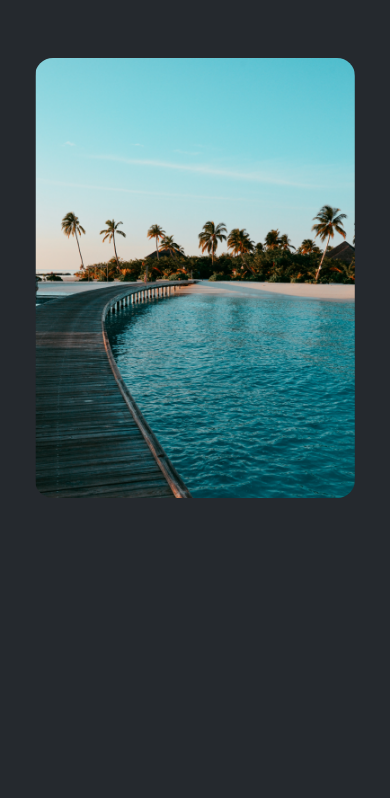
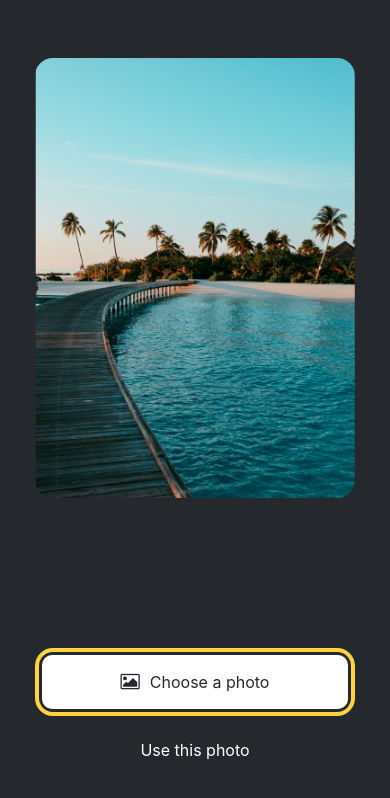
Before and after one commit to gjuliao/StickerSmash, a React Native app: screen / in a window 390 px wide. Shown: the top 798 px of the page. Built offline with nearby package versions, Linux system fonts and the light colour scheme.

Commit message:
Implemented working buttons

```diff
--- a/App.js
+++ b/App.js
@@ -1,15 +1,24 @@
 import { StatusBar } from 'expo-status-bar';
-import { StyleSheet, Text, View, Image } from 'react-native';
+import { StyleSheet, View } from 'react-native';
+
 import ImageViewer from './components/ImageViewer';
+import Button from './components/Button';
 
 const PlaceholderImage = require('./assets/images/background-image.png');
 
 export default function App() {
   return (
     <View style={styles.container}>
+
       <View style={styles.imageContainer}>
-      <ImageViewer PlaceHolderImageSource={PlaceholderImage} />
+        <ImageViewer PlaceHolderImageSource={PlaceholderImage} />
       </View>
+
+      <View style={styles.footContainer}>
+        <Button theme='primary' label="Choose a photo" />
+        <Button label="Use this photo" />
+      </View>
+
       <StatusBar style="auto" />
     </View>
   );
@@ -25,5 +34,9 @@
   imageContainer: {
     flex: 1,
     paddingTop: 58
+  },
+  footContainer: {
+    alignItems: 'center',
+    flex: 1/3
   }
 });
--- /dev/null
+++ b/components/Button.js
@@ -0,0 +1,55 @@
+import { Pressable, StyleSheet, Text, View } from 'react-native'
+import FontAwesome from "@expo/vector-icons/FontAwesome";
+import React from 'react'
+
+export default function Button({label, theme}) {
+    if (theme === 'primary') {
+        return (
+            <View style={[styles.buttonContainer, { borderWidth: 4, borderColor: "#ffd33d", borderRadius: 18}]}>
+                <Pressable style={[styles.button, { backgroundColor: "#fff" }]} onPress={() => alert('Theme primary button')}>
+                    <FontAwesome
+                        name='picture-o'
+                        size={18}
+                        color="#25292e"
+                        style={styles.buttonIcon}
+                    />
+                    <Text style={[styles.buttonLabel, { color: "#25292e"}]}>{label}</Text>
+                </Pressable>
+
+            </View>
+        )
+    }
+  return (
+    <View style={styles.buttonContainer}>
+        <Pressable style={styles.button} onPress={() => alert('You pressed a button')}>
+            <Text style={styles.buttonLabel}>{label}</Text>
+        </Pressable>
+    </View>
+  )
+}
+
+const styles = StyleSheet.create({
+    buttonContainer: {
+        width: 320,
+        height: 68,
+        marginHorizontal: 20,
+        alignItems: 'center',
+        justifyContent: 'center',
+        padding: 3
+    },
+    button: {
+        borderRadius: 10,
+        width: '100%',
+        height: '100%',
+        alignItems: 'center',
+        justifyContent: 'center',
+        flexDirection: 'row'
+    },
+    buttonIcon: {
+        paddingRight: 10,
+    },
+    buttonLabel: {
+        color: '#fff',
+        fontSize: 16
+    }
+})
--- a/components/ImageViewer.js
+++ b/components/ImageViewer.js
@@ -1,6 +1,5 @@
-import { StyleSheet, Text, View } from 'react-native'
+import { StyleSheet, Image } from 'react-native'
 import React from 'react'
-import { Image } from 'react-native-web'
 
 export default function ImageViewer({PlaceHolderImageSource}) {
   return (
--- a/package.json
+++ b/package.json
@@ -15,7 +15,8 @@
     "react-native": "0.72.6",
     "react-dom": "18.2.0",
     "react-native-web": "~0.19.6",
-    "@expo/webpack-config": "^19.0.0"
+    "@expo/webpack-config": "^19.0.0",
+    "@expo/vector-icons": "^13.0.0"
   },
   "devDependencies": {
     "@babel/core": "^7.20.0"
```
Also changed, not shown: 1 other file (tests, documents, lock files or other folders).
